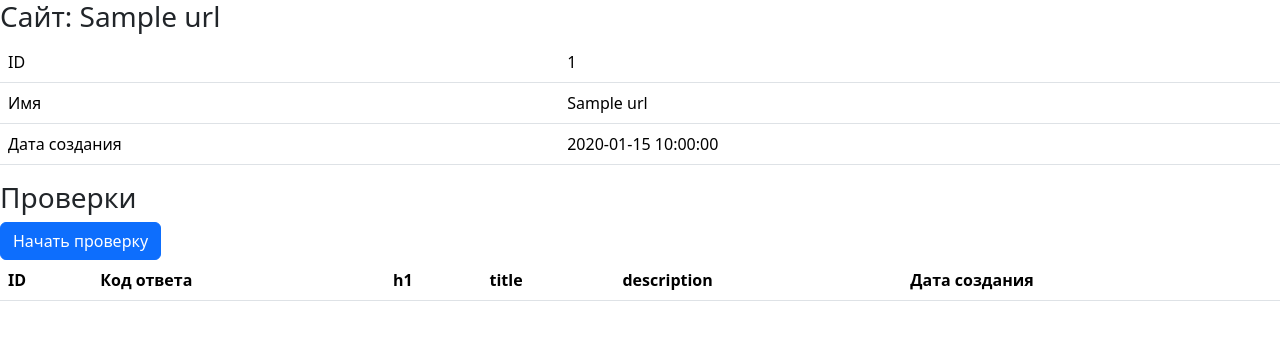
After one commit to Egorov-Andrey/python-project-83, a Flask app: page /urls/1 in a window 1280 px wide. The commit adds this page. Shown: the top 340 px of the page. Run offline with Flask 3, Linux system fonts and the light colour scheme; a database or web service that is not in the repository returns one stand-in record (values such as "Sample title"); lists and menus that the app fills with data are empty; some libraries are stand-ins or nearby versions.

Commit message:
Add index_urls.html, url_id.html

```diff
--- /dev/null
+++ b/database.sql
@@ -0,0 +1,5 @@
+CREATE TABLE urls (
+    id BIGINT PRIMARY KEY GENERATED BY DEFAULT AS IDENTITY,
+    name VARCHAR(255) UNIQUE,
+    created_at TIMESTAMP
+)
--- a/page_analyzer/app.py
+++ b/page_analyzer/app.py
@@ -1,16 +1,80 @@
 from dotenv import load_dotenv
 import os
+import psycopg2
+import datetime
+from validators import url
+from urllib.parse import urlsplit
 from flask import (
     Flask,
-    render_template
+    flash,
+    render_template,
+    request,
+    url_for,
+    redirect,
+    get_flashed_messages
 
 )
 
 load_dotenv()
 app = Flask(__name__)
 app.config['SECRET_KEY'] = os.getenv('SECRET_KEY')
+DATABASE_URL = os.getenv('DATABASE_URL')
 
+conn = psycopg2.connect(DATABASE_URL)
 
 @app.route('/')
 def page_analyzer():
-    return render_template('analyzer_page.html')
+    messages = get_flashed_messages(with_categories=True)
+    print(messages)
+    return render_template('analyzer_page.html', messages=messages)
+
+@app.post('/')
+def urls_post():
+    url_data = request.form['url']
+    parts = urlsplit(url_data)
+    normalized_url = parts.geturl()
+
+    error = url(normalized_url)
+    if not error:
+        error = 'URL not valid'
+        return render_template(
+            'analyzer_page.html',
+            error=error,
+        )
+    with conn.cursor() as cursor:
+        try:
+            cursor.execute("INSERT INTO urls (name, created_at) VALUES (%s, %s)",
+            (normalized_url, datetime.datetime.now(),))
+            conn.commit()
+            flash('URL added successfully', 'success')
+        except psycopg2.errors.UniqueViolation:
+            conn.rollback()
+            flash("This URL already exists", "warning")
+
+    return redirect(url_for('page_analyzer'), code=302)
+
+@app.route("/urls")
+def index_urls():
+    with conn.cursor() as cursor:
+        cursor.execute("SELECT * FROM urls;")
+        urls = cursor.fetchall()
+
+    return render_template(
+        "index_urls.html",
+        urls=urls
+    )
+
+@app.route("/urls/<id>")
+def urls_show(id):
+    with conn.cursor() as cursor:
+        cursor.execute("SELECT name, created_at FROM urls WHERE id=%s;", (id,))
+        result_tuple = cursor.fetchone()
+        url = (result_tuple[0]).strip()
+        created_at = result_tuple[1]
+
+    return render_template(
+        "url_id.html",
+        id=id,
+        url=url,
+        created_at=created_at
+    )
--- /dev/null
+++ b/page_analyzer/templates/url_id.html
@@ -0,0 +1,45 @@
+<!DOCTYPE html>
+<html lang="en">
+<head>
+    <meta charset="UTF-8">
+    <meta name="viewport" content="width=device-width, initial-scale=1.0">
+    <title>Анализатор страниц</title>
+    <link href="https://cdn.jsdelivr.net/npm/bootstrap@5.3.8/dist/css/bootstrap.min.css" rel="stylesheet" integrity="sha384-sRIl4kxILFvY47J16cr9ZwB07vP4J8+LH7qKQnuqkuIAvNWLzeN8tE5YBujZqJLB" crossorigin="anonymous">
+</head>
+<body>
+<h3>Сайт: {{ url }} </h3>
+ <table class="table" data-test="url">
+  <tbody>
+    <tr>
+      <td>ID</td>
+      <td>{{ id }}</td>
+    </tr>
+    <tr>
+      <td>Имя</td>
+      <td>{{ url }}</td>
+    </tr>
+    <tr>
+      <td>Дата создания</td>
+      <td>{{ created_at }}</td>
+    </tr>
+  </tbody>
+</table>
+<h3>Проверки</h3>
+<button type="button" class="btn btn-primary">Начать проверку</button>
+<table class="table" data-test="url">
+  <thead>
+    <tr>
+      <th scope="col">ID</th>
+      <th scope="col">Код ответа</th>
+      <th scope="col">h1</th>
+      <th scope="col">title</th>
+      <th scope="col">description</th>
+      <th scope="col">Дата создания</th>
+    </tr>
+  </thead>
+  <tbody>
+
+  </tbody>
+  </table>
+</body>
+</html>
--- a/pyproject.toml
+++ b/pyproject.toml
@@ -7,7 +7,9 @@ requires-python = ">=3.12"
 dependencies = [
     "flask>=3.1.3",
     "gunicorn>=25.3.0",
+    "psycopg2-binary>=2.9.12",
     "python-dotenv>=1.2.2",
+    "validators>=0.35.0",
 ]
 
 [dependency-groups]
```
Also changed, not shown: page_analyzer/templates/analyzer_page.html (+12 -2 lines), page_analyzer/templates/index_urls.html (added, +31 -0 lines), 2 other files.
